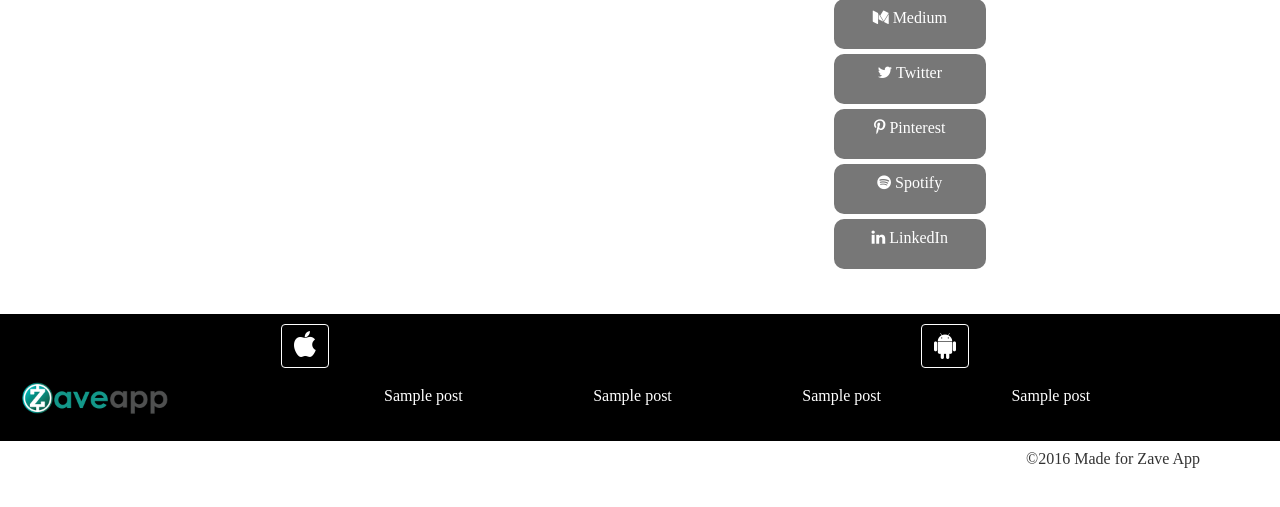
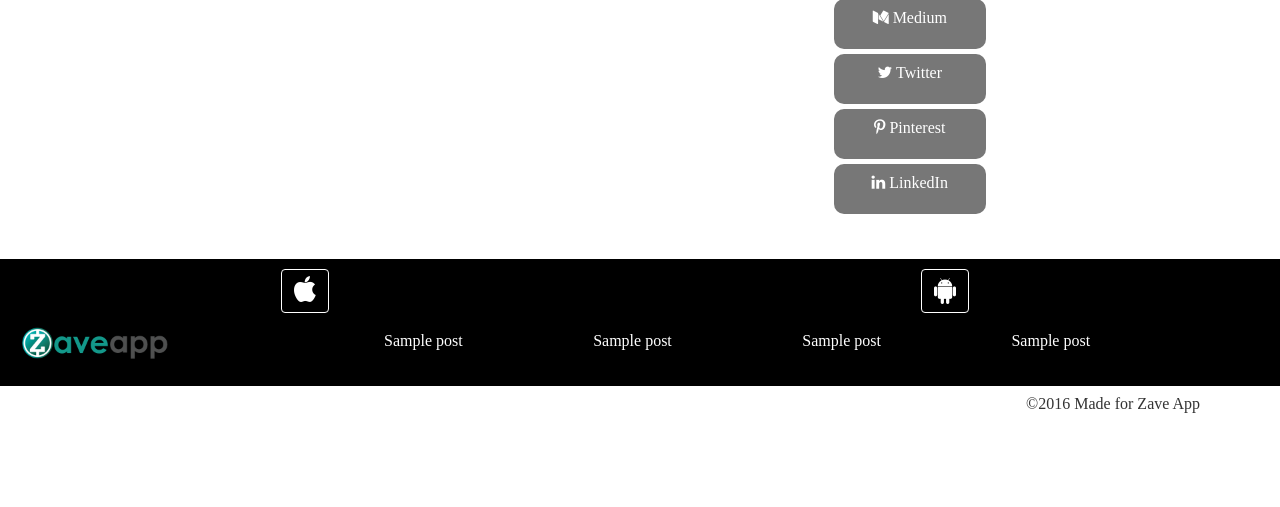
Before and after one commit to Atiagina/somewordpress, a WordPress theme: template src/themes/zaveapp/page.php in a window 1280 px wide. Shown: the part 196-703 px from the top of the page. Run offline with PHP 8.4 and a stand-in for WordPress, Linux system fonts and the light colour scheme; the site name, menu and one post (Sample post) are stand-ins, and other content is empty.

Commit message:
Deleted Spotify button

```diff
--- a/src/themes/zaveapp/index.php
+++ b/src/themes/zaveapp/index.php
@@ -298,7 +298,7 @@
                 </div>
                 <div class="col-xs-12 col-sm-2">
                     <div class="socialbutton">
-                    <a href="https://medium.com/@Zaveapp1" target="_blank"><p><i class="fa fa-spotify" aria-hidden="true"></i> Spotify</p></a>
+                    <a href="https://www.linkedin.com/company/zave-app" target="_blank"><p><i class="fa fa-linkedin" aria-hidden="true"></i> LinkedIn</p></a>
                     </div>
                 </div>
                 <div class="col-xs-12 col-sm-2">
@@ -960,9 +960,6 @@ foreach( $gallery as $image ) {
                 echo '<a href="https://www.pinterest.com/zaveapp/" target="_blank"><p><i class="fa fa-pinterest-p" aria-hidden="true"></i> Pinterest</p></a>';
                 echo '</div>';
                 echo '<div class="socialbutton">';
-                echo '<a href="" target="_blank"><p><i class="fa fa-spotify" aria-hidden="true"></i> Spotify</p></a>';
-                echo '</div>';
-                echo '<div class="socialbutton">';
                 echo '<a href="https://www.linkedin.com/company/zave-app" target="_blank"><p><i class="fa fa-linkedin" aria-hidden="true"></i> LinkedIn</p></a>';
                 echo '</div>';
                 echo '</div>';
--- a/src/themes/zaveapp/page.php
+++ b/src/themes/zaveapp/page.php
@@ -260,10 +260,7 @@ echo esc_url( $url ); ?>"><i class="fa fa-arrow-circle-left" aria-hidden="true">
 <a href="https://www.pinterest.com/zaveapp/" target="_blank"><p><i class="fa fa-pinterest-p" aria-hidden="true"></i> Pinterest</p></a>
 </div>
 <div class="socialbutton">
-<a href="" target="_blank"><p><i class="fa fa-spotify" aria-hidden="true"></i> Spotify</p></a>
-</div>
-<div class="socialbutton">
-<a href="" target="_blank"><p><i class="fa fa-linkedin" aria-hidden="true"></i> LinkedIn</p></a>
+<a href="https://www.linkedin.com/company/zave-app" target="_blank"><p><i class="fa fa-linkedin" aria-hidden="true"></i> LinkedIn</p></a>
 </div>
     </div>
 
```
